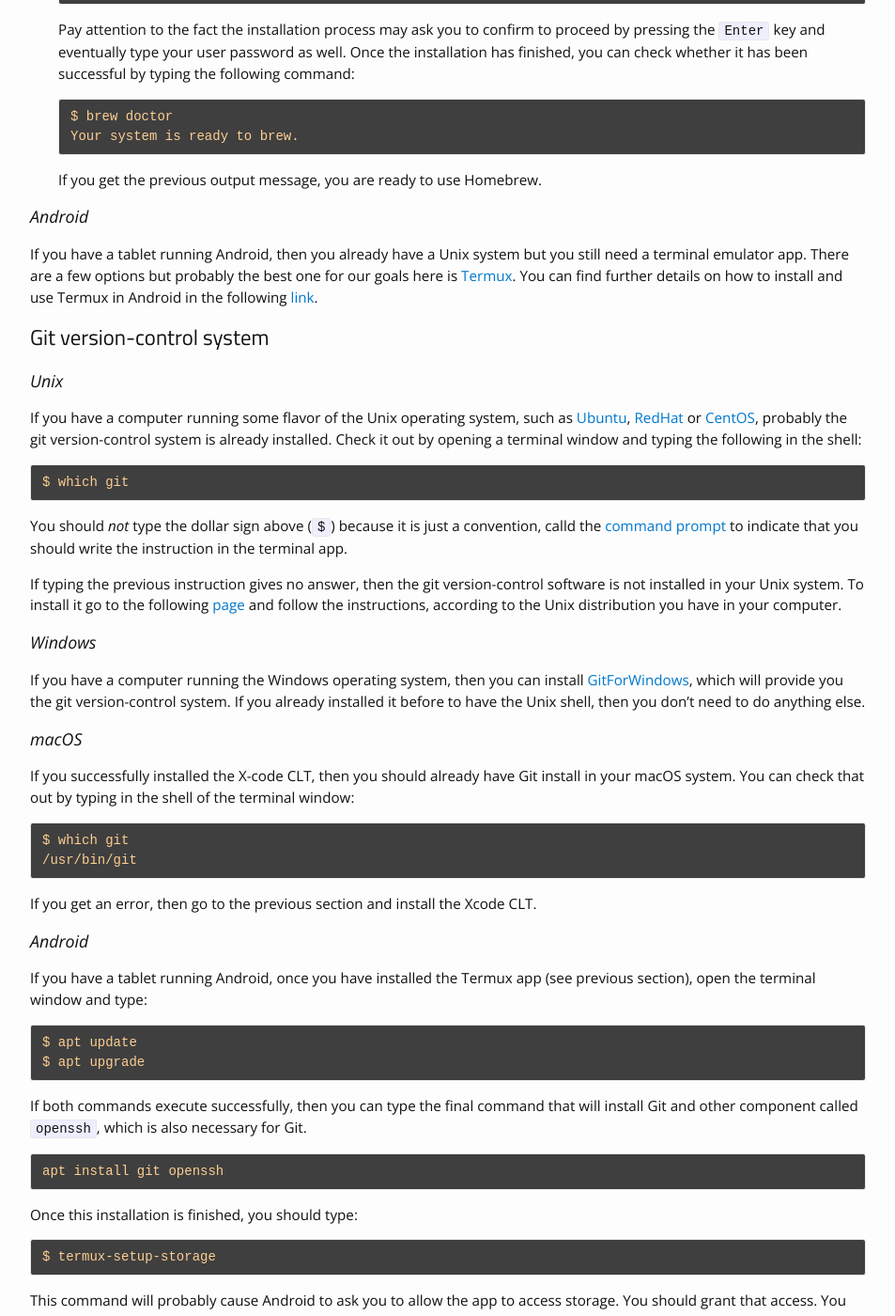
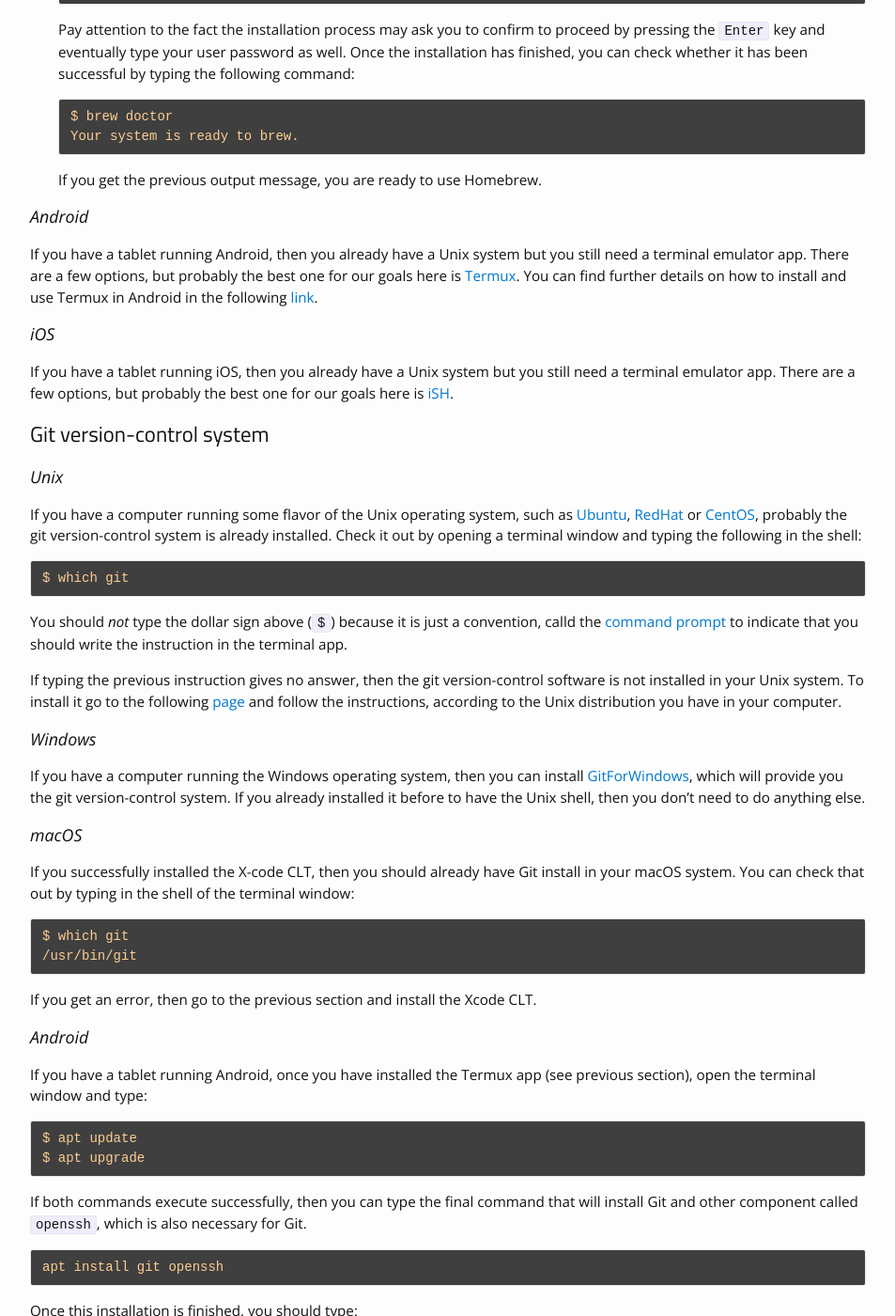
Before and after one commit to funcompbio/funcompbio.github.io, a Jekyll site: the page built from setup.md, in a window 1280 px wide and 1400 px high, scrolled down 941 px. Shown: the whole window at 94% size, without its empty margins (163-1116 px from the left). Built offline with Jekyll 4.4.1, drawn with Linux system fonts in a browser that asks for light colours; nearby versions of some CDN libraries; some of the changed text lies outside the part shown.

Commit message:
Added instructions to install a Unix shell and git for iOS on the setup page.

````diff
--- a/setup.md
+++ b/setup.md
@@ -68,12 +68,19 @@
 ### Android
 
 If you have a tablet running Android, then you already have a Unix system
-but you still need a terminal emulator app. There are a few options but
+but you still need a terminal emulator app. There are a few options, but
 probably the best one for our goals here is
 [Termux](https://play.google.com/store/apps/details?id=com.termux). You
 can find further details on how to install and use Termux in Android
 in the following
 [link](https://www.techrepublic.com/article/how-to-get-a-linux-terminal-on-android).
+
+### iOS
+
+If you have a tablet running iOS, then you already have a Unix system but
+you still need a terminal emulator app. There are a few options, but
+probably the best one for our goals here is
+[iSH](https://ish.app).
 
 ## Git version-control system
 
@@ -146,6 +153,16 @@
 device in this
 [link](https://www.techrepublic.com/article/how-to-install-git-on-android).
 
+### iOS
+
+If you have a tablet running iOS, once you have installed the
+iSH app (see previous section), open the terminal window and
+type:
+
+```
+$ apk add git
+```
+
 ## Text editor
 
 We need a text editor to edit scripts and programs. The
@@ -173,7 +190,6 @@
 is already available in the shell via `which nameofeditor` and if not, use
 Homebrew to install it via `brew install nameofeditor`, where you should
 **replace** `nameofeditor` **by the name of the editor application**.
-
 
 ## Python and Jupyter Notebook
 
````
